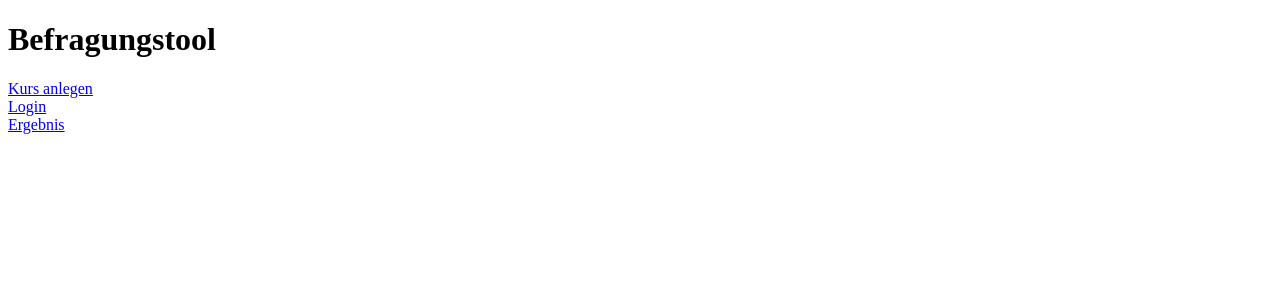
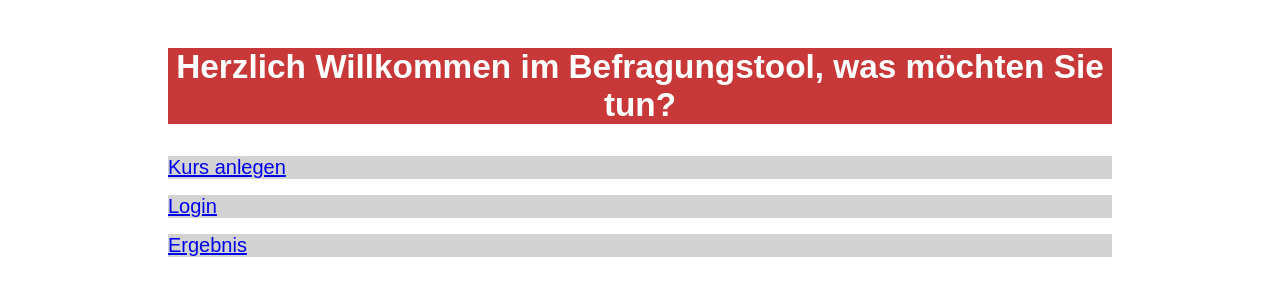
Before and after one commit to armfa/DB2__NK_PHP, a PHP site: page /DB2__NK_PHP/ in a window 1280 px wide. Shown: the top 300 px of the page. Run offline with PHP 8.4, Linux system fonts and the light colour scheme.

Commit message:
Grundstruktur Befragung

```diff
--- a/classes/dbh.class.php
+++ b/classes/dbh.class.php
@@ -14,7 +14,7 @@ include_once 'error.php';
 class Dbh
 {
   private $host = "localhost";
-  private $user = "roo";
+  private $user = "root";
   private $pwd = "";
   private $dbName = "o8egavzh9f";
 
--- a/index.php
+++ b/index.php
@@ -11,20 +11,57 @@
     <meta charset="UTF-8">
     <meta name="viewport" content="width=device-width, initial-scale=1.0">
     <meta http-equiv="X-UA-Compatible" content="ie=edge">
-    <title>PHP_Kirchberg_Befragungstool</title>
+    <title>Hochschule Umfragen</title>
+    <style>
+
+    h1 {
+        font-family: Arial, Helvetica, sans-serif;
+        font-size: 25pt;
+        color: white;
+    }
+    p {
+    	text-align: center;
+    	color: green;
+    }
+    .navigation{
+        text-align: left;
+        margin-left: 10rem;
+        margin-right: 10rem;
+        margin-top: 1rem;
+        margin-bottom: 1rem;
+        font-family: Arial, Helvetica, sans-serif;
+        font-size: 15pt;
+        background-color: lightgrey;
+    }
+    .topHeader{
+        text-align: center;
+        margin-left: 10rem;
+        margin-right: 10rem;
+        margin-top: 3rem;
+        margin-bottom: 2rem;
+        font-family: Arial, Helvetica, sans-serif;
+        font-size: 25pt;
+        background-color: #c93838;
+    }
+    </style>
 </head>
 <body>
-    <h1>Befragungstool</h1>
+    <div class = topHeader>
+    <h1>Herzlich Willkommen im Befragungstool, was möchten Sie tun?</h1>
+    </div>
  </p>
-    <div>
+ <div>
+    <div class = navigation>
        <a href="indexKurs.php">Kurs anlegen</a>
     </div>
-    <div>
+    <div class = navigation>
           <a href="indexLogin.php">Login</a>
     </div>
-    <div>
+    <div class = navigation>
         <a href="indexErgebnis.php">Ergebnis</a>
     </div>
+ </div>
+
 
 </body>
 </html>
```
Also changed, not shown: classes/befragung.class.php (added, +26 -0 lines), indexBefragung.php (added, +50 -0 lines), classes/befragungController.php (added), classes/befragungView.php (added).
